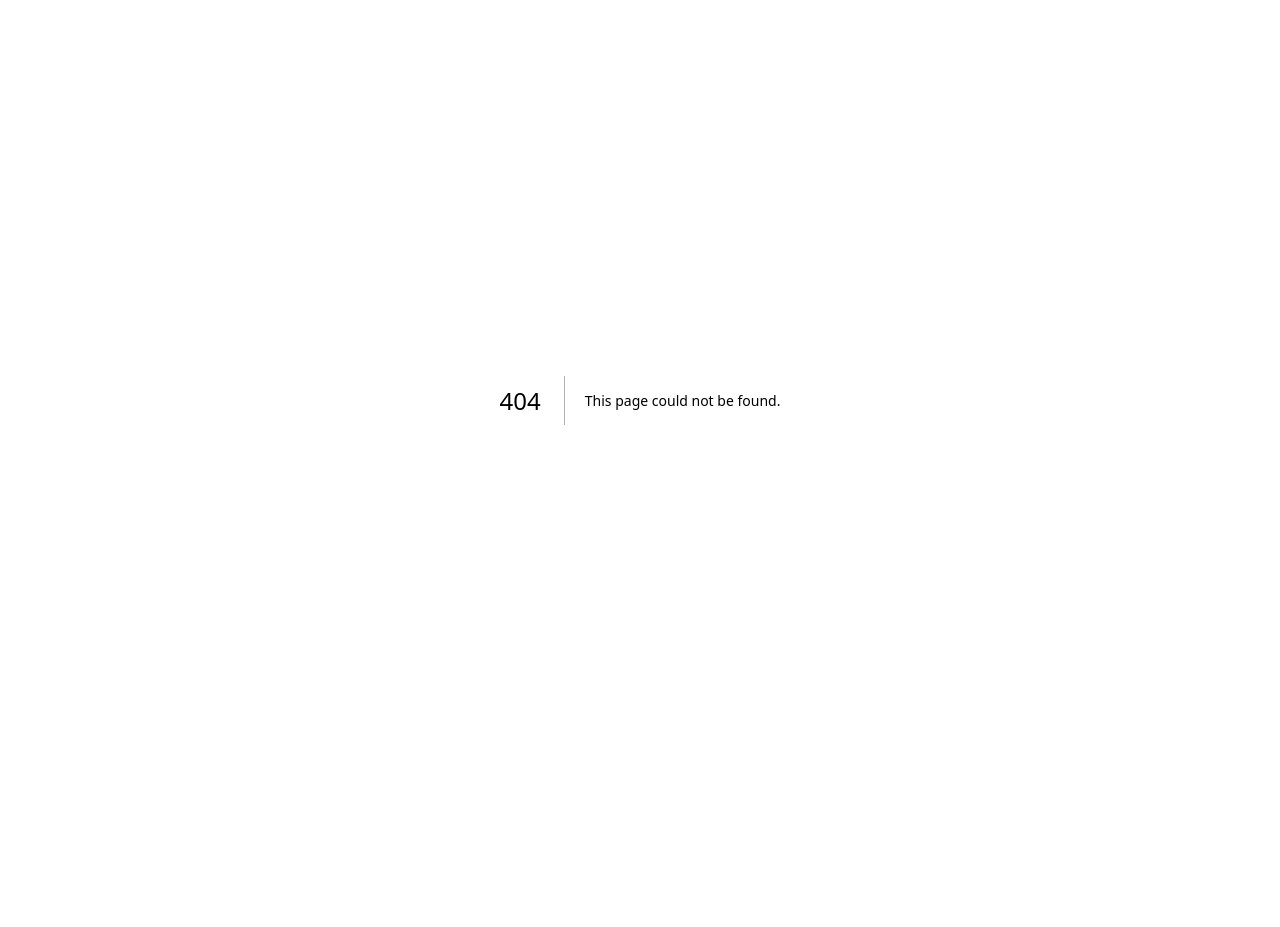
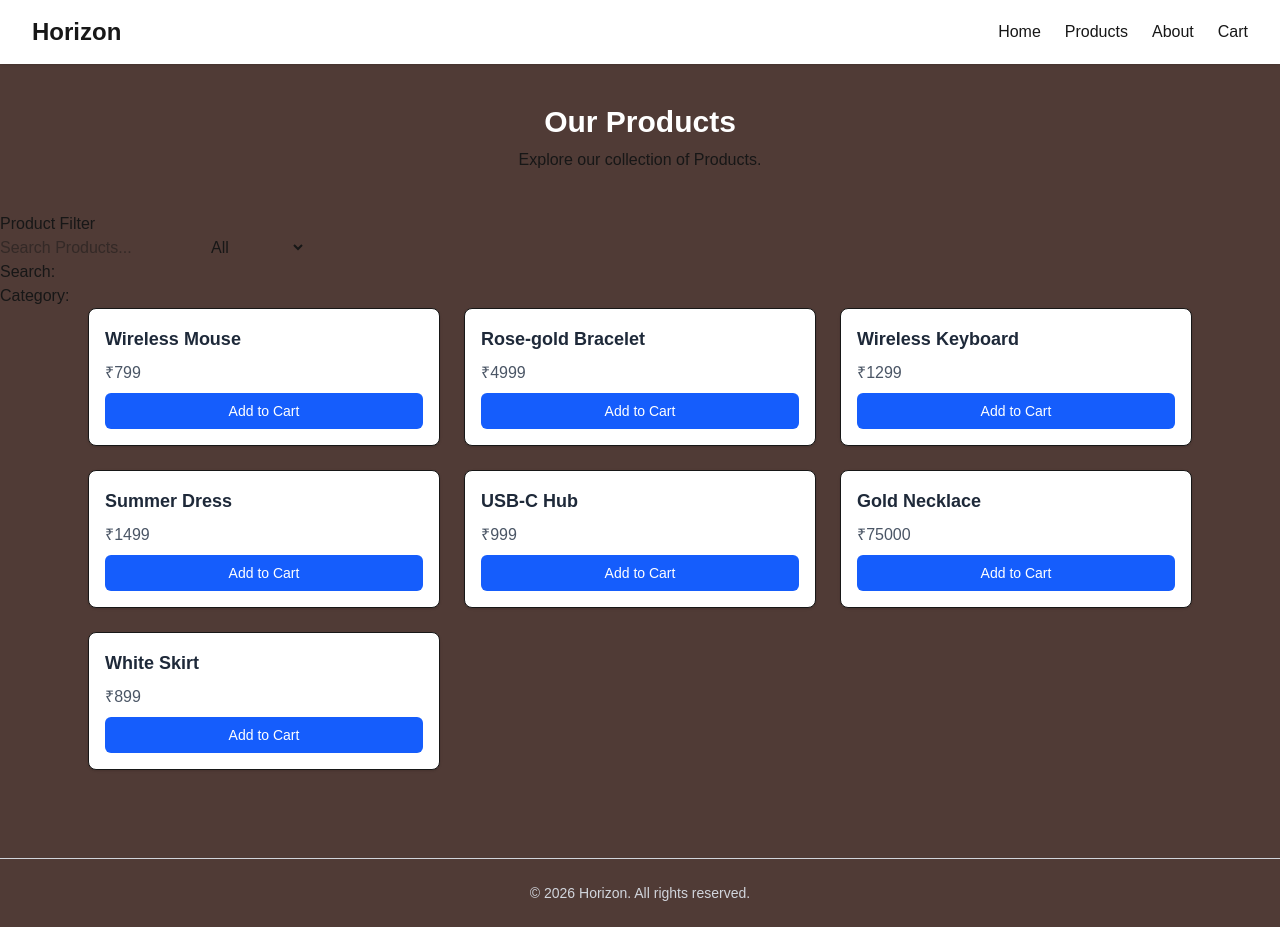
Before and after one commit to DikshaParab/E-Commerce_Website, a Next.js app: page /products in a window 1280 px wide. Before the commit this address had no page. Before the commit the page ends 800 px from the top, so only its background shows below. Built offline with nearby package versions, Linux system fonts and the light colour scheme.

Commit message:
Product Page  added

```diff
--- a/app/Footer.tsx
+++ b/app/Footer.tsx
@@ -1,6 +1,6 @@
 const Footer = () => {
   return (
-    <footer className="mt-12 py-6 text-center text-sm text-gray-500 border-t">
+    <footer className="mt-12 py-6 text-center text-sm text-gray-300 border-t">
       <p>© 2026 Horizon. All rights reserved.</p>
     </footer>
   );
--- a/app/globals.css
+++ b/app/globals.css
@@ -1,7 +1,7 @@
 @import "tailwindcss";
 
 :root {
-  --background: #1a110f;
+  --background: #4c3631f8;
   --foreground: #171717;
 }
 
--- a/app/page.tsx
+++ b/app/page.tsx
@@ -4,16 +4,6 @@ import HomeButton from "./components/HomeButtons";
 import Wrapper from "./components/Wrapper";
 import ProductCard from "./components/ProductCard";
 import ProductFilter from "./components/ProductFilter";
-
-const Products = [
-  {id:1, name: "Wireless Mouse", price:799, category: "Electronics"},
-  {id:2, name: "Rose-gold Bracelet", price: 4999, category:"Jewellery"},
-  {id:3, name: "Wireless Keyboard", price: 1299, category: "Electronics"},
-  {id:4, name: "Summer Dress", price: 1499, category: "Clothes"},
-  {id:5, name: "USB-C Hub", price: 999, category: "Electronics"},
-  {id:6, name: "Gold Necklace", price: 75000, category: "Jewellery"},
-  {id:7, name: "White Skirt", price: 899, category: "Clothes"},
-]
 
 export default function Home() {
   return (
--- /dev/null
+++ b/app/products/page.tsx
@@ -0,0 +1,44 @@
+import Header from "../Header";
+import Footer from "../Footer";
+import ProductCard from "../components/ProductCard";
+import ProductFilter from "../components/ProductFilter";
+
+const Products = [
+  {id:1, name: "Wireless Mouse", price:799, category: "Electronics"},
+  {id:2, name: "Rose-gold Bracelet", price: 4999, category:"Jewellery"},
+  {id:3, name: "Wireless Keyboard", price: 1299, category: "Electronics"},
+  {id:4, name: "Summer Dress", price: 1499, category: "Clothes"},
+  {id:5, name: "USB-C Hub", price: 999, category: "Electronics"},
+  {id:6, name: "Gold Necklace", price: 75000, category: "Jewellery"},
+  {id:7, name: "White Skirt", price: 899, category: "Clothes"},
+]
+
+export default function ProductsPage() {
+    return (
+        <>
+        <Header/>
+        <main>
+            <section className="text-center py-10">
+                <h1 className="text-3xl font-bold text-white">Our Products</h1>
+
+                <p className="mt-2 ext-gray-600">
+                    Explore our collection of Products.
+                </p>
+            </section>
+
+            <ProductFilter/>
+
+            <div className="max-w-6xl mx-auto px-6 pb-10">
+                <div className="grid grid-cols-1 sm:grid-cols-2 md:grid-cols-3 gap-6">
+                    {Products.map((product) => (
+                        <ProductCard key={product.id}
+                        name={product.name}
+                        price={product.price}/>
+                    ))}
+                </div>
+            </div>
+        </main>
+        <Footer/>
+        </>
+    );
+};
```
Also changed, not shown: app/about/about.tsx (added).
